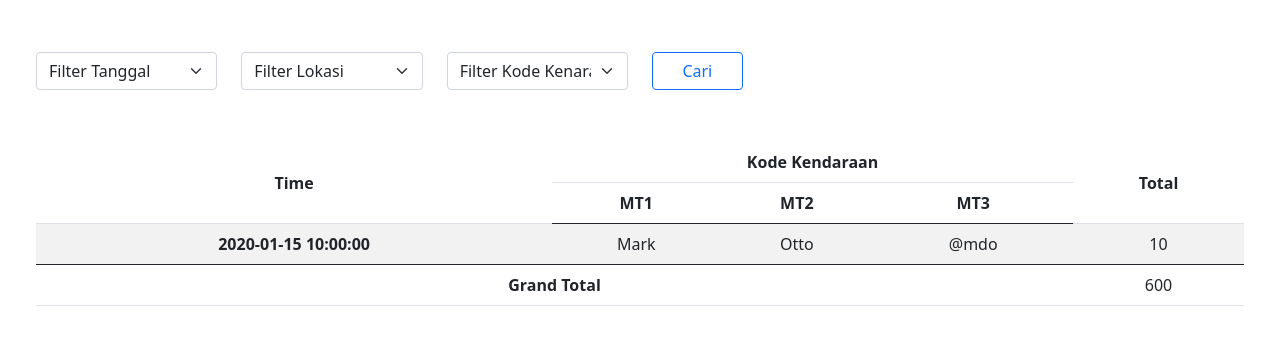
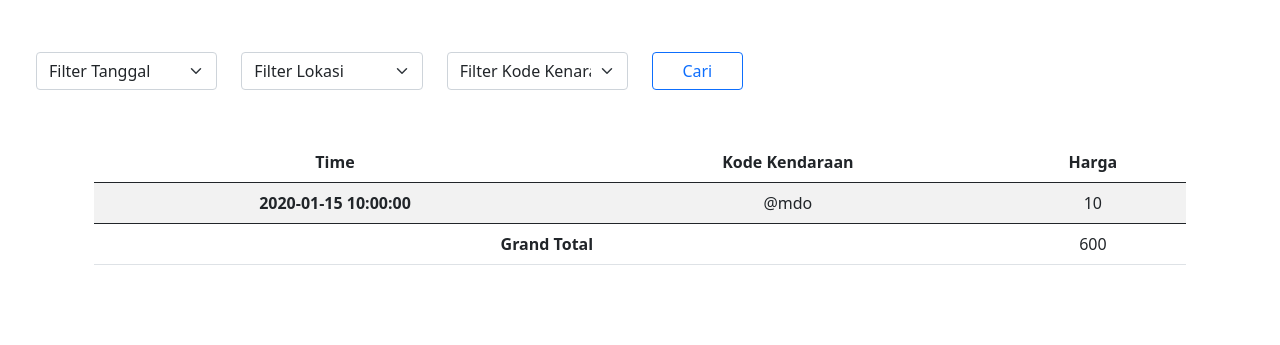
Before and after one commit to reihan703/portable-parking, a Flask app: template templates/reports.html in a window 1280 px wide. Shown: the part 72-417 px from the top of the page. Run offline with Flask 3, Linux system fonts and the light colour scheme; the template is opened without the code that fills it: most values are stand-ins (such as "Sample title", 1, 10 or a date in 2020); some libraries are stand-ins or nearby versions.

Commit message:
WIP | remove vehicle codes from table

```diff
--- a/templates/reports.html
+++ b/templates/reports.html
@@ -34,33 +34,26 @@
 	</div>
 </form>
 
-<div class="px-4">
+<div class="px-4 container">
 	{% if reports %}
 		<table class="table table-striped">
 			<thead class="thead-light">
 				<tr>
-					<th scope="col" rowspan="2" class="text-center align-middle">
+					<th scope="col" class="text-center align-middle">
 						Time
 					</th>
-					<th scope="col" colspan="3" class="text-center">
+					<th scope="col" class="text-center">
 						Kode Kendaraan
 					</th>
-					<th scope="col" rowspan="2" class="text-center align-middle">
-						Total
+					<th scope="col" class="text-center align-middle">
+						Harga
 					</th>
-				</tr>
-				<tr class="text-center">
-					<th scope="col">MT1</th>
-					<th scope="col">MT2</th>
-					<th scope="col">MT3</th>
 				</tr>
 			</thead>
 			<tbody class="text-center">
 				{% for report in reports %}
 					<tr>
 						<th scope="row">{{ report['created'] }}</th>
-						<td>Mark</td>
-						<td>Otto</td>
 						<td>@mdo</td>
 						<td>{{ report['price'] }}</td>
 					</tr>
@@ -68,7 +61,7 @@
 			</tbody>
 			<tfoot class="text-center">
 				<tr>
-					<th scope="row" colspan="4">Grand Total</th>
+					<th scope="row" colspan="2">Grand Total</th>
 					<td>600</td>
 				</tr>
 			</tfoot>
```
